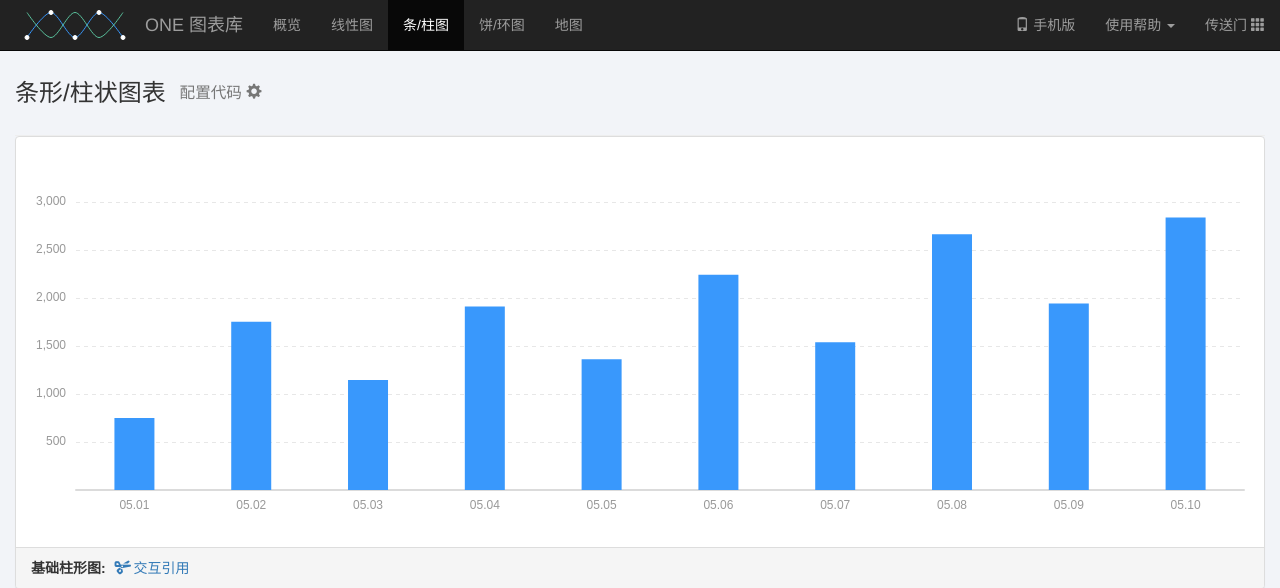
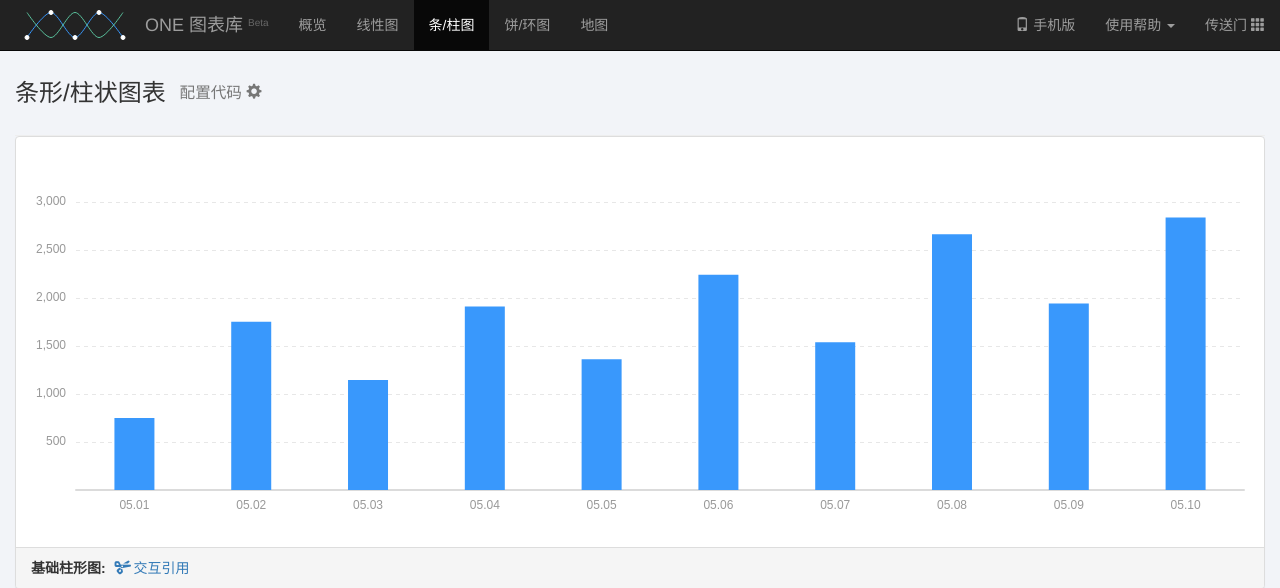
Before and after one commit to jiushiwoyuze/dux_charts, a PHP site: page /piwik/bar.php in a window 1280 px wide. Shown: the top 588 px of the page. Run offline with PHP 8.4, Linux system fonts and the light colour scheme; some libraries are stand-ins or nearby versions.

Commit message:
添加 beta 标签

```diff
--- a/header.php
+++ b/header.php
@@ -53,7 +53,7 @@
         <span class="icon-bar"></span>
       </button>
       <!-- <a class="navbar-brand" href="index.php">度量衡图表演示库</a> -->
-      <div id="line_logo">LOGO</div><a href="index.php" class="navbar-brand" title="数据图表库"> ONE 图表库</a>
+      <div id="line_logo">LOGO</div><a href="index.php" class="navbar-brand" title="数据图表库"> ONE 图表库 <sup>Beta</sup></a>
     </div>
 
     <!-- Collect the nav links, forms, and other content for toggling -->
--- a/style.css
+++ b/style.css
@@ -26,6 +26,10 @@ header {
 	margin-right: 10px;
 }
 
+.navbar-brand sup {
+    color: #666;
+    font-size: 10px;
+}
 
 
 #title {
```
